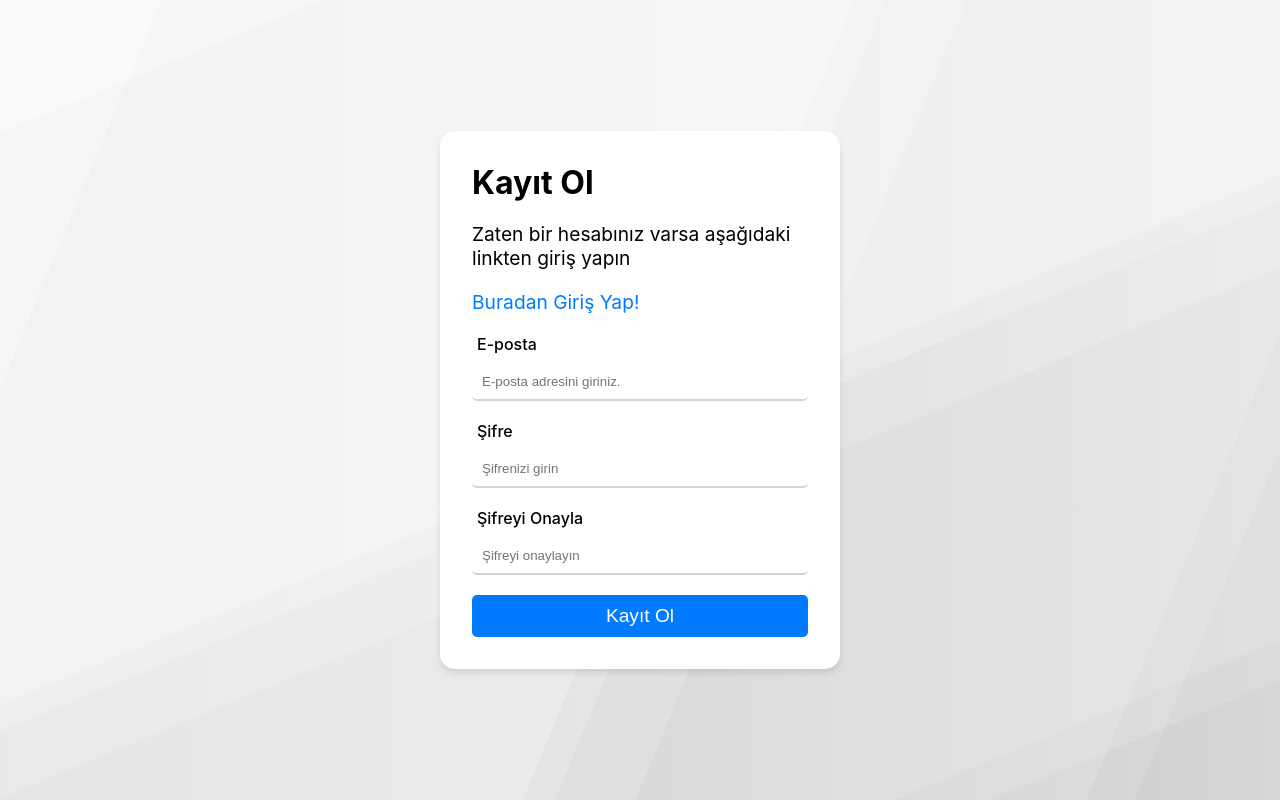
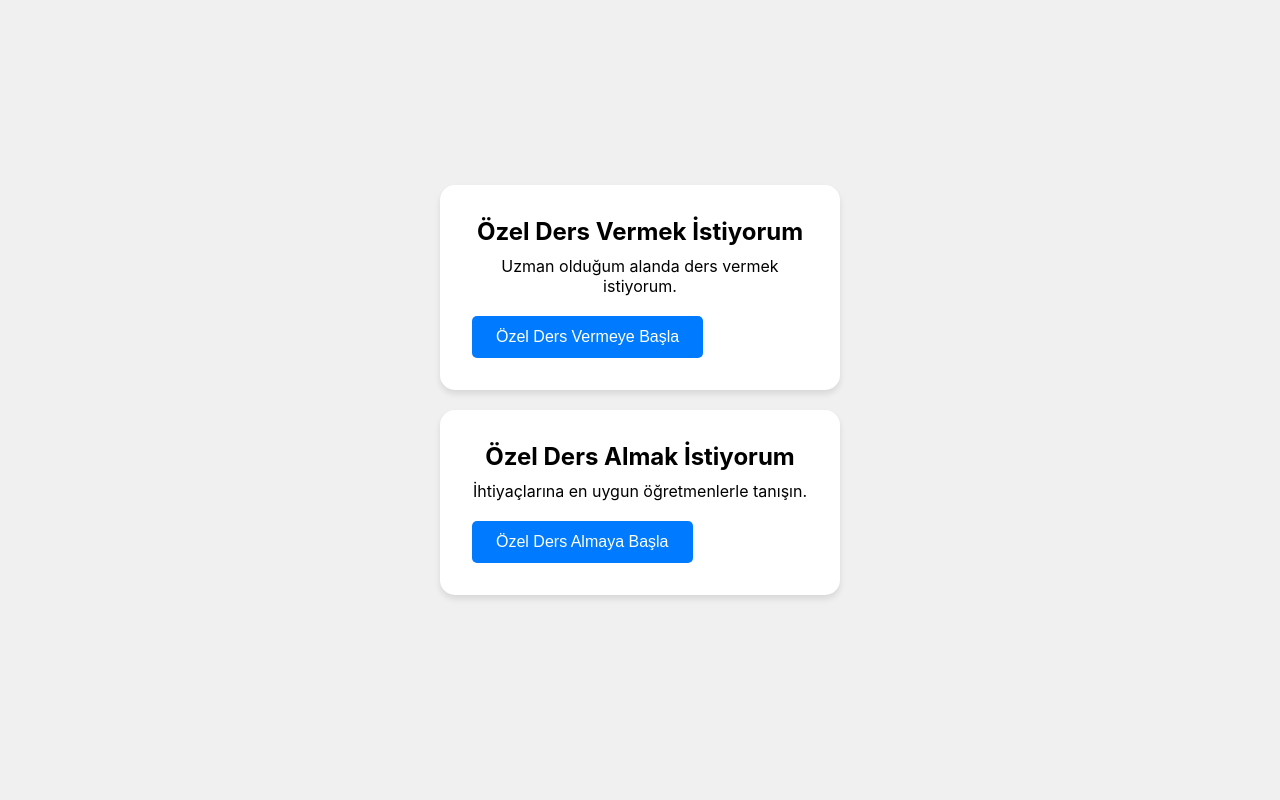
Before and after one commit to SametAydinhan/OzelOgretmenim.com, a React (Create React App) app in the folder Front-End/: page /signup in a window 1280 px wide. Built offline with nearby package versions, Linux system fonts and the light colour scheme.

Commit message:
feat(signup):create signup

```diff
--- a/Front-End/src/pages/Login.module.css
+++ b/Front-End/src/pages/Login.module.css
@@ -66,7 +66,7 @@
   align-items: center;
   justify-content: center;
   margin-right: 50px;
-  padding: 100px;
+  padding: 40px;
   border-radius: 15px;
   box-shadow: -4px 4px 10px rgba(0, 0, 0, 0.1);
   form {
@@ -135,6 +135,7 @@
       font-size: 1.2rem;
       cursor: pointer;
       transition: ease-in-out 0.3s;
+      width: 100%;
     }
     .link {
         width: 100%;
--- a/Front-End/src/pages/SignUp.module.css
+++ b/Front-End/src/pages/SignUp.module.css
@@ -1,137 +1,77 @@
+/* SignUp.module.css */
+
 .container {
-    display: flex;
-    justify-content: center;
-    align-items: center;
-    background-image: linear-gradient(
-        112.5deg,
-        rgb(214, 214, 214) 0%,
-        rgb(214, 214, 214) 10%,
-        rgb(195, 195, 195) 10%,
-        rgb(195, 195, 195) 53%,
-        rgb(176, 176, 176) 53%,
-        rgb(176, 176, 176) 55%,
-        rgb(157, 157, 157) 55%,
-        rgb(157, 157, 157) 60%,
-        rgb(137, 137, 137) 60%,
-        rgb(137, 137, 137) 88%,
-        rgb(118, 118, 118) 88%,
-        rgb(118, 118, 118) 91%,
-        rgb(99, 99, 99) 91%,
-        rgb(99, 99, 99) 100%
-      ),
-      linear-gradient(
-        157.5deg,
-        rgb(214, 214, 214) 0%,
-        rgb(214, 214, 214) 10%,
-        rgb(195, 195, 195) 10%,
-        rgb(195, 195, 195) 53%,
-        rgb(176, 176, 176) 53%,
-        rgb(176, 176, 176) 55%,
-        rgb(157, 157, 157) 55%,
-        rgb(157, 157, 157) 60%,
-        rgb(137, 137, 137) 60%,
-        rgb(137, 137, 137) 88%,
-        rgb(118, 118, 118) 88%,
-        rgb(118, 118, 118) 91%,
-        rgb(99, 99, 99) 91%,
-        rgb(99, 99, 99) 100%
-      ),
-      linear-gradient(90deg, rgb(195, 195, 195), rgb(228, 228, 228));
-    background-blend-mode: overlay, overlay, overlay, normal;
-    width: 100%;
-    height: 100vh;
-  }
-
-  .form-container {
     display: flex;
     flex-direction: column;
     align-items: center;
     justify-content: center;
-    width: 90%;
+    height: 100vh;
+    background-color: #f0f0f0;
+    padding: 20px;
+  }
+
+  .box {
+    background: white;
+    border-radius: 15px;
+    padding: 2rem;
+    margin-bottom: 20px;
+    width: 80%;
     max-width: 400px;
-    border-radius: 15px;
-    background: white;
-    padding: 2rem;
     box-shadow: 0 4px 6px rgba(0, 0, 0, 0.1);
   }
 
-  form {
-    display: flex;
-    flex-direction: column;
-    width: 100%;
-    align-items: flex-start;
-  }
-
   h2 {
-    font-size: 2rem;
-    margin-bottom: 20px;
-    text-align: left;
-    width: 100%;
+    font-size: 1.5rem;
+    margin-bottom: 10px;
+    text-align: center;
   }
 
   p {
-    font-size: 1.2rem;
+    font-size: 1rem;
     margin-bottom: 20px;
-    text-align: left;
-    width: 100%;
-  }
-
-  .register {
-    font-size: 1.2rem;
-    margin-bottom: 20px;
-    color: #007bff;
-    cursor: pointer;
-    text-decoration: none;
-    text-align: left;
-    width: 100%;
-  }
-
-  .error {
-    color: red;
-    text-align: left;
-    margin-bottom: 20px;
-    width: 100%;
-  }
-
-  .inputs {
-    margin-bottom: 20px;
-    width: 100%;
-  }
-
-  label {
-    margin-bottom: 10px;
-    margin-left: 5px;
-    font-weight: 500;
-    display: block;
-  }
-
-  input {
-    padding: 10px;
-    border-radius: 5px;
-    border: none;
-    border-bottom: 2px solid #ced4da;
-    width: 100%;
-    transition: ease-in-out 0.3s;
-  }
-
-  input:focus {
-    transition: ease-in-out 0.3s;
-    outline: none;
-    border-bottom: 2px solid #007bff;
+    text-align: center;
   }
 
   .button {
-    width: 100%;
-    padding: 10px;
+    padding: 12px 24px;
     background-color: #007bff;
     color: white;
     border: none;
     border-radius: 5px;
     cursor: pointer;
-    font-size: 1.2rem;
+    font-size: 1rem;
     transition: background-color 0.3s ease;
   }
 
   .button:hover {
     background-color: #0056b3;
   }
+
+  .formContainer {
+    background: white;
+    border-radius: 15px;
+    padding: 2rem;
+    width: 80%;
+    max-width: 400px;
+    box-shadow: 0 4px 6px rgba(0, 0, 0, 0.1);
+  }
+
+  label {
+    display: block;
+    font-weight: bold;
+    margin-bottom: 5px;
+  }
+
+  input, select {
+    width: calc(100% - 24px);
+    padding: 10px;
+    margin-bottom: 20px;
+    border: 1px solid #ced4da;
+    border-radius: 5px;
+    transition: border-color 0.3s ease;
+  }
+
+  input:focus, select:focus {
+    border-color: #007bff;
+    outline: none;
+  }
--- a/Front-End/src/pages/Signup.js
+++ b/Front-End/src/pages/Signup.js
@@ -1,84 +1,155 @@
-import React, { useState } from "react";
-import styled from "./SignUp.module.css";
-import Button from "../components/common/Button";
-import { Link } from "react-router-dom";
+import React, { useState } from 'react';
+import styled from './SignUp.module.css';
+
 
 const SignUp = () => {
-  const [email, setEmail] = useState("");
-  const [password, setPassword] = useState("");
-  const [confirmPassword, setConfirmPassword] = useState("");
-  const [error, setError] = useState("");
+    const [step, setStep] = useState(0);
 
-  const handleEmailChange = (e) => {
-    setEmail(e.target.value);
+    const handleNextStep = (nextStep) => {
+        setStep(nextStep);
     };
 
-  const handlePasswordChange = (e) => {
-    setPassword(e.target.value);
+
+    return (
+        <div className={styled.container}>
+            {step === 0 && (
+                <>
+                    <div className={styled.box}>
+                        <h2>Özel Ders Vermek İstiyorum</h2>
+                        <p>Uzman olduğum alanda ders vermek istiyorum.</p>
+                        <button className={styled.button} onClick={() => handleNextStep(1)}>
+                            Özel Ders Vermeye Başla
+                        </button>
+                    </div>
+                    <div className={styled.box}>
+                        <h2>Özel Ders Almak İstiyorum</h2>
+                        <p>İhtiyaçlarına en uygun öğretmenlerle tanışın.</p>
+                        <button className={styled.button} onClick={() => handleNextStep(2)}>
+                            Özel Ders Almaya Başla
+                        </button>
+                    </div>
+                </>
+            )}
+            {step === 1 && (
+                <TeacherForm  />
+            )}
+            {step === 2 && (
+                <StudentForm />
+            )}
+        </div>
+    );
 };
 
-  const handleConfirmPasswordChange = (e) => {
-    setConfirmPassword(e.target.value);
-  };
+
+const TeacherForm = () => {
+    const [name, setName] = useState('');
+    const [surname, setSurname] = useState('');
+    const [email, setEmail] = useState('');
+    const [phone, setPhone] = useState('');
+    const [city, setCity] = useState('');
+    const [district, setDistrict] = useState('');
+    const [password, setPassword] = useState('');
+    const [confirmPassword, setConfirmPassword] = useState('');
 
     const handleSubmit = (e) => {
         e.preventDefault();
         if (password !== confirmPassword) {
-      setError("Şifreler uyuşmuyor!");
+            alert('Şifreler uyuşmuyor!');
             return;
         }
-    setError("");
-    console.log("Email:", email);
-    console.log("Password:", password);
+        // Backend'e veri gönder
+        console.log('Submitted:', { name, surname, email, phone, city, district, password });
+    };
+
+
+
+    return (
+
+
+
+        <form className={styled.formContainer} onSubmit={handleSubmit}>
+            <label htmlFor="name">Adınız</label>
+            <input type="text" id="name" value={name} onChange={(e) => setName(e.target.value)} required />
+
+            <label htmlFor="surname">Soyadınız</label>
+            <input type="text" id="surname" value={surname} onChange={(e) => setSurname(e.target.value)} required />
+
+            <label htmlFor="email">Email Adresiniz</label>
+            <input type="email" id="email" value={email} onChange={(e) => setEmail(e.target.value)} required />
+
+
+            <label htmlFor="phone">Telefon Numaranız</label>
+            <input type="tel" id="phone" value={phone} onChange={(e) => setPhone(e.target.value)} required />
+
+            <label htmlFor="city">İl</label>
+            <input type="text" id="city" value={city} onChange={(e) => setCity(e.target.value)} required />
+
+            <label htmlFor="district">İlçe</label>
+            <input type="text" id="district" value={district} onChange={(e) => setDistrict(e.target.value)} required />
+
+            <label htmlFor="password">Şifre</label>
+            <input type="password" id="password" value={password} onChange={(e) => setPassword(e.target.value)} required />
+
+            <label htmlFor="confirmPassword">Şifre (Tekrar)</label>
+            <input type="password" id="confirmPassword" value={confirmPassword} onChange={(e) => setConfirmPassword(e.target.value)} required />
+
+            <button type="submit" className={styled.button}>Profili Oluştur</button>
+        </form>
+    );
+};
+
+const StudentForm = () => {
+    const [name, setName] = useState('');
+    const [surname, setSurname] = useState('');
+    const [email, setEmail] = useState('');
+    const [phone, setPhone] = useState('');
+    const [city, setCity] = useState('');
+    const [district, setDistrict] = useState('');
+    const [password, setPassword] = useState('');
+    const [confirmPassword, setConfirmPassword] = useState('');
+
+    const handleSubmit = (e) => {
+        e.preventDefault();
+        if (password !== confirmPassword) {
+            alert('Şifreler uyuşmuyor!');
+            return;
+        }
+        // Backend'e veri gönder
+        console.log('Submitted:', { name, surname, email, phone, city, district, password });
     };
 
     return (
-    <div className={styled.container}>
-      <form onSubmit={handleSubmit} className={styled["form-container"]}>
-        <h2>Kayıt Ol</h2>
-        <p>Zaten bir hesabınız varsa aşağıdaki linkten giriş yapın</p>
+        <form className={styled.formContainer} onSubmit={handleSubmit}>
+            <label htmlFor="name">Adınız</label>
+            <input type="text" id="name" value={name} onChange={(e) => setName(e.target.value)} required />
 
-        <Link to='/login' className={styled.register}>
-            Buradan Giriş Yap!
-          </Link>
-        {error && <p className={styled.error}>{error}</p>}
-        <div className={styled.inputs}>
-          <label htmlFor='email'>E-posta</label>
-          <input
-            type='email'
-            id='email'
-            value={email}
-            onChange={handleEmailChange}
-            required
-            placeholder="E-posta adresini giriniz."
-          />
-        </div>
-        <div className={styled.inputs}>
-          <label htmlFor='password'>Şifre</label>
-          <input
-            type='password'
-            id='password'
-            value={password}
-            onChange={handlePasswordChange}
-            required
-            placeholder="Şifrenizi girin"
-          />
-        </div>
-        <div className={styled.inputs}>
-          <label htmlFor='confirmPassword'>Şifreyi Onayla</label>
-          <input
-            type='password'
-            id='confirmPassword'
-            value={confirmPassword}
-            onChange={handleConfirmPasswordChange}
-            required
-            placeholder="Şifreyi onaylayın"
-          />
-        </div>
-        <button type='submit' className={styled.button}>Kayıt Ol</button>
+            <label htmlFor="surname">Soyadınız</label>
+            <input type="text" id="surname" value={surname} onChange={(e) => setSurname(e.target.value)} required />
+
+            <label htmlFor="email">Email Adresiniz</label>
+            <input type="email" id="email" value={email} onChange={(e) => setEmail(e.target.value)} required />
+
+
+            <label htmlFor="phone">Telefon Numaranız</label>
+            <input type="tel" id="phone" value={phone} onChange={(e) => setPhone(e.target.value)} required />
+
+            <label htmlFor="city">İl</label>
+            <input type="text" id="city" value={city} onChange={(e) => setCity(e.target.value)} required />
+
+            <label htmlFor="district">İlçe</label>
+            <input type="text" id="district" value={district} onChange={(e) => setDistrict(e.target.value)} required />
+
+            <label htmlFor="password">Şifre</label>
+            <input type="password" id="password" value={password} onChange={(e) => setPassword(e.target.value)} required />
+
+            <label htmlFor="confirmPassword">Şifre (Tekrar)</label>
+            <input type="password" id="confirmPassword" value={confirmPassword} onChange={(e) => setConfirmPassword(e.target.value)} required />
+
+            <button type="submit" className={styled.button}>Profili Oluştur</button>
+
         </form>
-    </div>
     );
 };
 
+
 export default SignUp;
```
Lines whose indentation alone changed are shown as unchanged.
